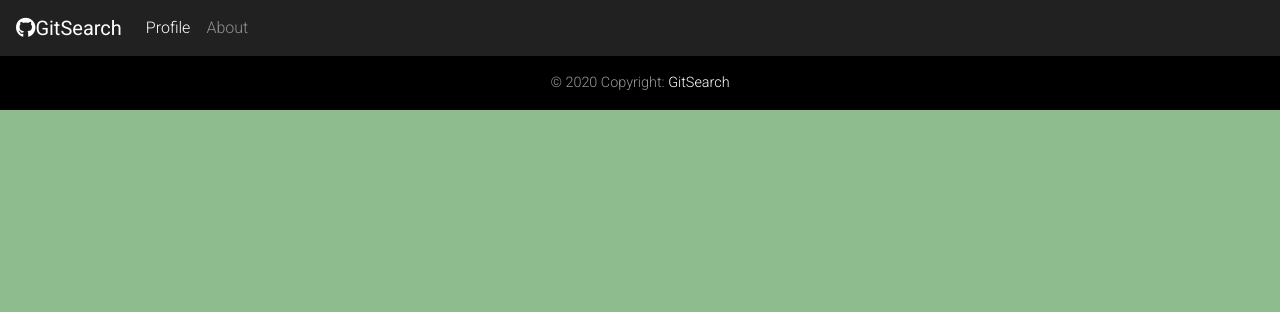
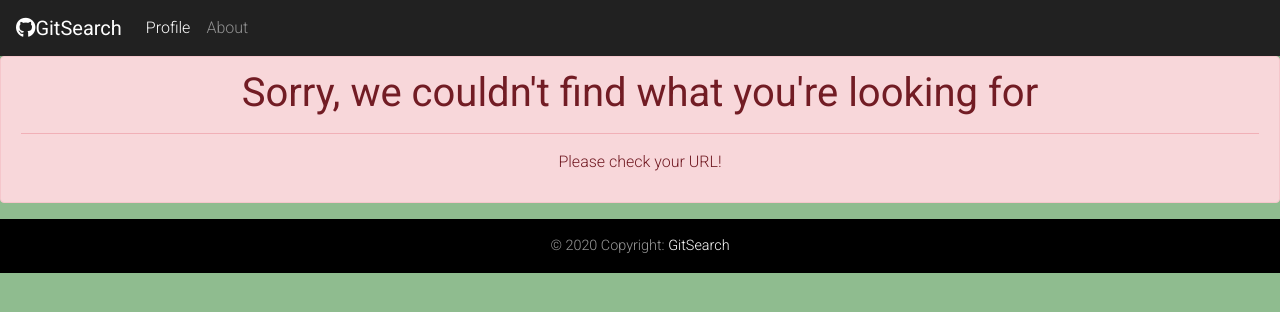
Before and after one commit to sawe-daisy/git-find, an Angular app in the folder git-search/: page / in a window 1280 px wide. Shown: the top 312 px of the page. Built offline with nearby package versions, Linux system fonts and the light colour scheme.

Commit message:
not-found

```diff
--- a/git-search/src/app/app-routing.module.ts
+++ b/git-search/src/app/app-routing.module.ts
@@ -1,11 +1,15 @@
 import { NgModule } from '@angular/core';
 import { Routes, RouterModule } from '@angular/router';
 import { AboutComponent } from './about/about.component';
+import { NotFoundComponent } from './not-found/not-found.component';
 import { ProfileComponent } from './profile/profile.component';
 
 const routes: Routes = [
+  {path: 'profile', component: ProfileComponent},
   {path: 'about', component: AboutComponent},
-  {path: 'profile', component: ProfileComponent}
+  {path: '**', component: NotFoundComponent },
+
+  { path: '', redirectTo: '/profile', pathMatch: 'full'},
 ];
 
 @NgModule({
--- a/git-search/src/app/app.module.ts
+++ b/git-search/src/app/app.module.ts
@@ -10,6 +10,7 @@
 import { HttpClientModule } from '@angular/common/http';
 import { AboutComponent } from './about/about.component';
 import { FooterComponent } from './footer/footer.component';
+import { NotFoundComponent } from './not-found/not-found.component';
 
 @NgModule({
   declarations: [
@@ -18,7 +19,8 @@
     HeaderComponent,
     SearchComponent,
     AboutComponent,
-    FooterComponent
+    FooterComponent,
+    NotFoundComponent
   ],
   imports: [
     BrowserModule,
--- /dev/null
+++ b/git-search/src/app/not-found/not-found.component.html
@@ -0,0 +1,5 @@
+<div class="alert alert-danger" role="alert">
+  <h1 class="text-center"><b>Sorry, we couldn't find what you're looking for</b></h1>
+  <hr>
+  <p class="text-center">Please check your URL!</p>
+</div>
--- /dev/null
+++ b/git-search/src/app/not-found/not-found.component.ts
@@ -0,0 +1,15 @@
+import { Component, OnInit } from '@angular/core';
+
+@Component({
+  selector: 'app-not-found',
+  templateUrl: './not-found.component.html',
+  styleUrls: ['./not-found.component.css']
+})
+export class NotFoundComponent implements OnInit {
+
+  constructor() { }
+
+  ngOnInit(): void {
+  }
+
+}
```
Also changed, not shown: git-search/src/app/not-found/not-found.component.css (added), 1 other file (tests, documents, lock files or other folders).
